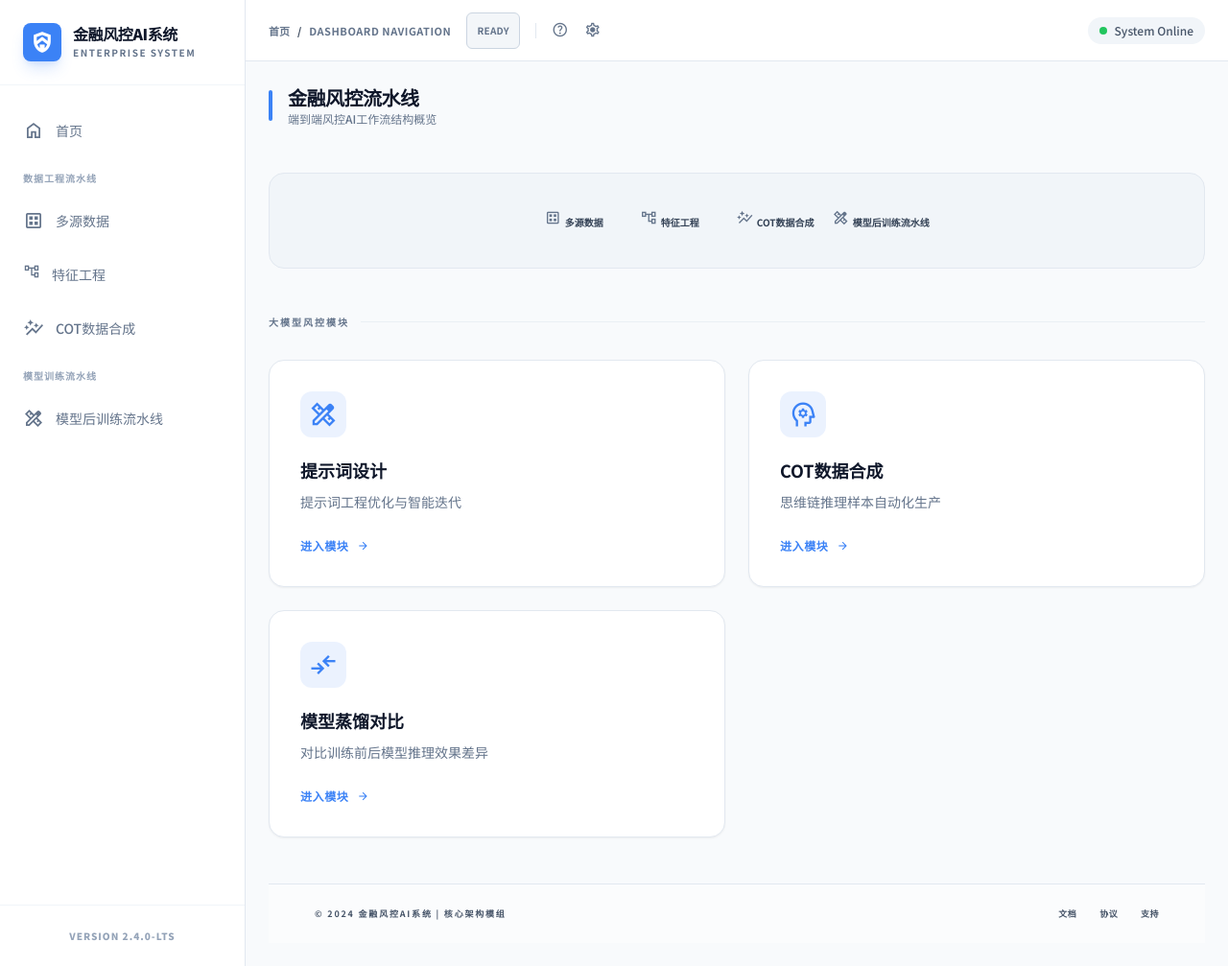
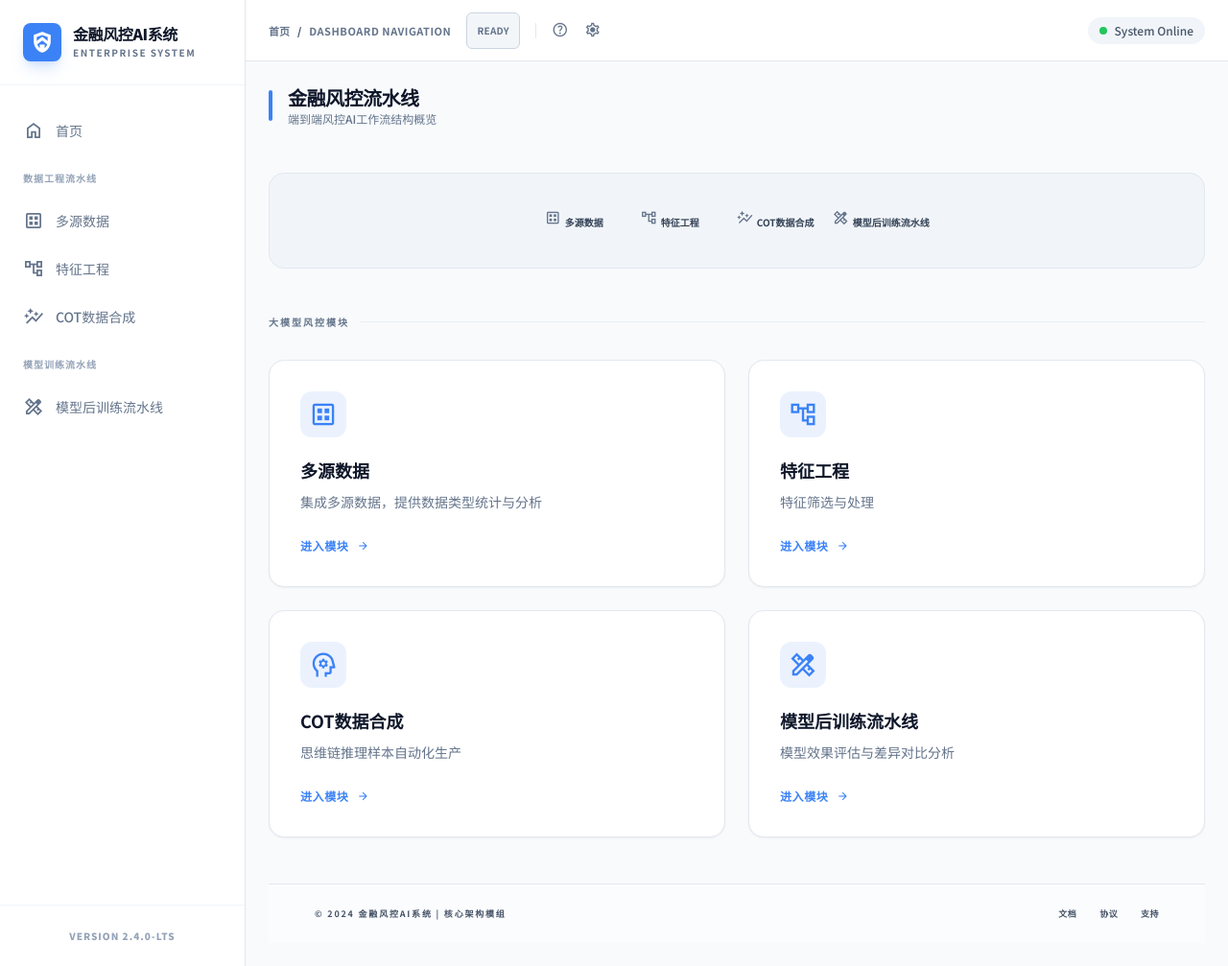
Before and after one commit to kikuwa/dryRun, a Flask app: page / in a window 1280 px wide. Shown: the whole page at 96% size. Run offline with Flask 3, Linux system fonts and the light colour scheme; some libraries are stand-ins or nearby versions.

Commit message:
首页整合

```diff
--- a/app/routes/risk_cot/views.py
+++ b/app/routes/risk_cot/views.py
@@ -14,7 +14,7 @@ def prompt_design():
 
 @views_bp.route('/model_diff')
 def model_diff():
-    return render_template('risk_cot/modelDiff.html')
+    return render_template('risk_cot/modelDiff.html', active_page='model_diff')
 
 @views_bp.route('/inference')
 def inference():
--- a/app/templates/base.html
+++ b/app/templates/base.html
@@ -136,7 +136,7 @@
 </a>
 
 <a class="{{ 'sidebar-item-active' if active_page == 'feature_selection' else 'sidebar-item' }}" href="{{ url_for('data_tool.feature_selection') }}">
-<span class="material-symbols-outlined text-slate-500 mb-1.5 text-lg">account_tree</span>
+<span class="material-symbols-outlined text-[22px]">account_tree</span>
 <span class="text-sm font-medium">特征工程</span>
 </a>
 <a class="{{ 'sidebar-item-active' if active_page == 'cot_synthesis' else 'sidebar-item' }}" href="{{ url_for('risk_cot_views.inference') }}">
@@ -146,7 +146,7 @@
 <div class="px-4 py-2 mt-2 mb-1">
     <span class="text-[10px] font-bold text-slate-400 uppercase tracking-widest">模型训练流水线</span>
 </div>
-<a class="{{ 'sidebar-item-active' if active_page == 'prompt_design' else 'sidebar-item' }}" href="{{ url_for('risk_cot_views.model_diff') }}">
+<a class="{{ 'sidebar-item-active' if active_page == 'model_diff' else 'sidebar-item' }}" href="{{ url_for('risk_cot_views.model_diff') }}">
 <span class="material-symbols-outlined text-[22px]">design_services</span>
 <span class="text-sm font-medium">模型后训练流水线</span>
 </a>
--- a/app/templates/home.html
+++ b/app/templates/home.html
@@ -60,13 +60,26 @@
         <div class="h-px flex-1 bg-slate-200/60"></div>
     </div>
     <div class="grid grid-cols-1 md:grid-cols-2 gap-6">
-        <a class="bg-white shadow-sm border border-slate-200 p-8 rounded-2xl card-hover group transition-all flex flex-col justify-between min-h-[220px]" href="{{ url_for('risk_cot_views.model_diff') }}">
+        <a class="bg-white shadow-sm border border-slate-200 p-8 rounded-2xl card-hover group transition-all flex flex-col justify-between min-h-[220px]" href="{{ url_for('risk_cot_views.multi_source_data') }}">
             <div>
                 <div class="size-12 rounded-xl bg-primary/10 flex items-center justify-center mb-5 group-hover:bg-primary/20 transition-colors">
-                    <span class="material-symbols-outlined text-primary text-3xl">design_services</span>
+                    <span class="material-symbols-outlined text-primary text-3xl">dataset</span>
                 </div>
-                <h5 class="text-lg font-bold text-slate-900 mb-2">提示词设计</h5>
-                <p class="text-sm text-slate-500 leading-relaxed">提示词工程优化与智能迭代</p>
+                <h5 class="text-lg font-bold text-slate-900 mb-2">多源数据</h5>
+                <p class="text-sm text-slate-500 leading-relaxed">集成多源数据，提供数据类型统计与分析</p>
+            </div>
+            <div class="mt-6 flex items-center gap-2 text-primary font-bold text-xs uppercase tracking-wider group-hover:translate-x-1 transition-transform">
+                <span>进入模块</span>
+                <span class="material-symbols-outlined text-sm">arrow_forward</span>
+            </div>
+        </a>
+        <a class="bg-white shadow-sm border border-slate-200 p-8 rounded-2xl card-hover group transition-all flex flex-col justify-between min-h-[220px]" href="{{ url_for('data_tool.feature_selection') }}">
+            <div>
+                <div class="size-12 rounded-xl bg-primary/10 flex items-center justify-center mb-5 group-hover:bg-primary/20 transition-colors">
+                    <span class="material-symbols-outlined text-primary text-3xl">account_tree</span>
+                </div>
+                <h5 class="text-lg font-bold text-slate-900 mb-2">特征工程</h5>
+                <p class="text-sm text-slate-500 leading-relaxed">特征筛选与处理</p>
             </div>
             <div class="mt-6 flex items-center gap-2 text-primary font-bold text-xs uppercase tracking-wider group-hover:translate-x-1 transition-transform">
                 <span>进入模块</span>
@@ -86,13 +99,13 @@
                 <span class="material-symbols-outlined text-sm">arrow_forward</span>
             </div>
         </a>
-        <a class="bg-white shadow-sm border border-slate-200 p-8 rounded-2xl card-hover group transition-all flex flex-col justify-between min-h-[220px]" href="{{ url_for('risk_cot_views.distillation') }}">
+        <a class="bg-white shadow-sm border border-slate-200 p-8 rounded-2xl card-hover group transition-all flex flex-col justify-between min-h-[220px]" href="{{ url_for('risk_cot_views.model_diff') }}">
             <div>
                 <div class="size-12 rounded-xl bg-primary/10 flex items-center justify-center mb-5 group-hover:bg-primary/20 transition-colors">
-                    <span class="material-symbols-outlined text-primary text-3xl">compare_arrows</span>
+                    <span class="material-symbols-outlined text-primary text-3xl">design_services</span>
                 </div>
-                <h5 class="text-lg font-bold text-slate-900 mb-2">模型蒸馏对比</h5>
-                <p class="text-sm text-slate-500 leading-relaxed">对比训练前后模型推理效果差异</p>
+                <h5 class="text-lg font-bold text-slate-900 mb-2">模型后训练流水线</h5>
+                <p class="text-sm text-slate-500 leading-relaxed">模型效果评估与差异对比分析</p>
             </div>
             <div class="mt-6 flex items-center gap-2 text-primary font-bold text-xs uppercase tracking-wider group-hover:translate-x-1 transition-transform">
                 <span>进入模块</span>
```
